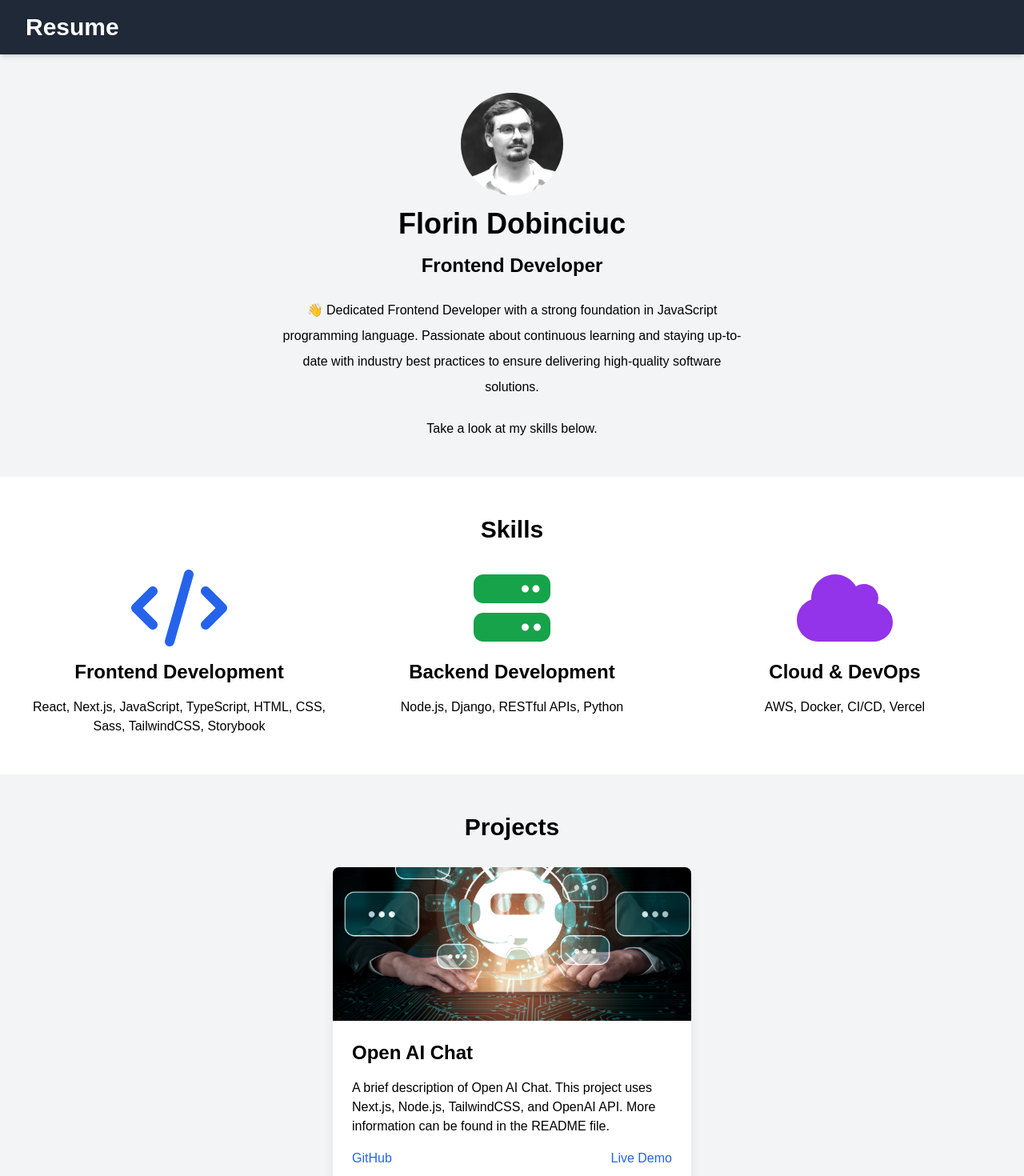
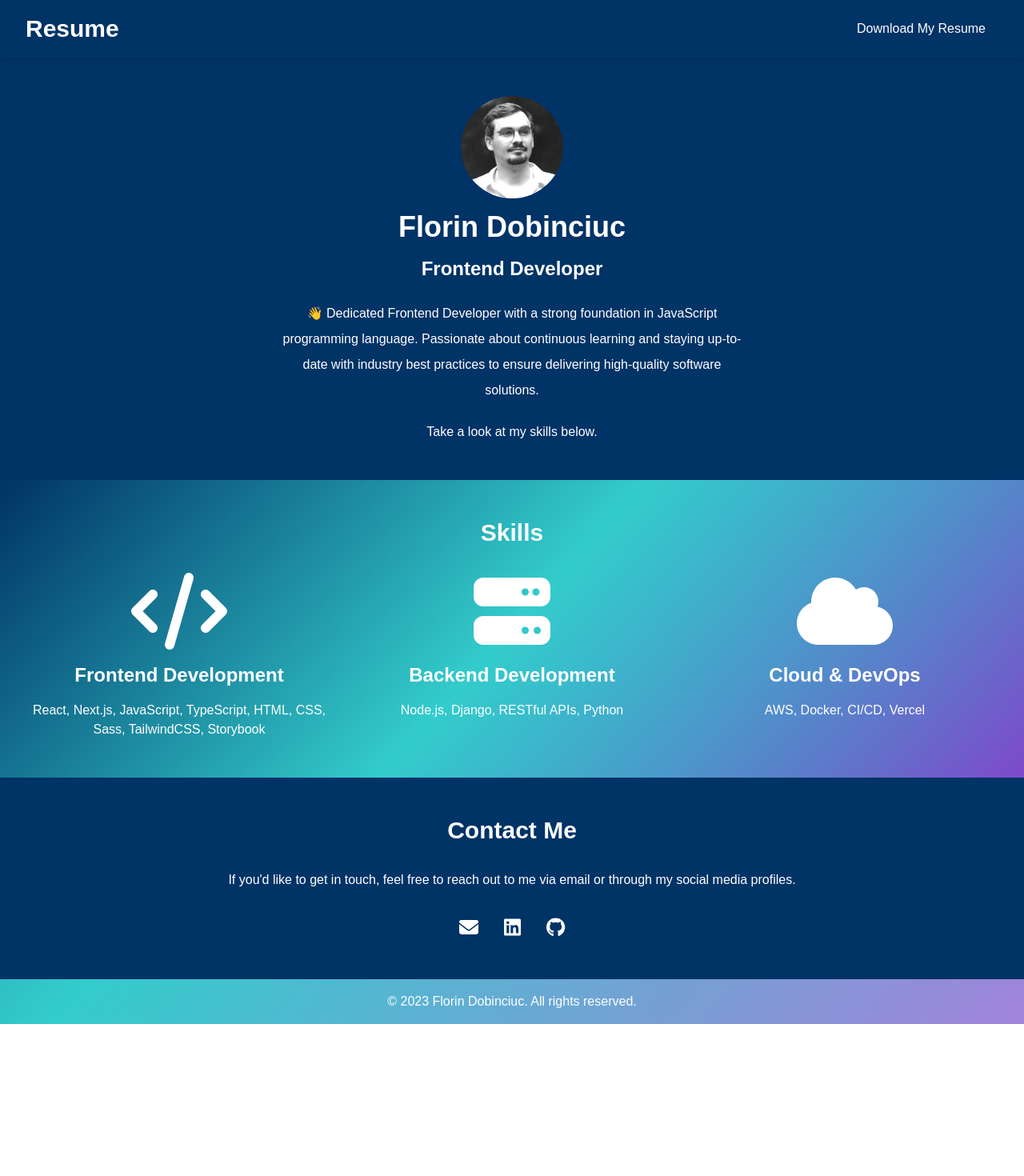
Before and after one commit to HustleCoding/my-portfolio, a Next.js app: page / in a window 1280 px wide. Shown: the top 1470 px of the page at 80% size. After the commit the page ends 1280 px from the top, so only its background shows below. Built offline with nearby package versions, Linux system fonts and the light colour scheme.

Commit message:
Change the layout and add new functionalities

```diff
--- a/components/Contact.tsx
+++ b/components/Contact.tsx
@@ -1,11 +1,17 @@
 import React from "react";
+import { motion } from "framer-motion";
 import { FontAwesomeIcon } from "@fortawesome/react-fontawesome";
 import { faEnvelope } from "@fortawesome/free-solid-svg-icons";
 import { faGithub, faLinkedin } from "@fortawesome/free-brands-svg-icons";
 
 const Contact: React.FC = () => {
+  const iconVariants = {
+    hover: { scale: 1.2, color: "#ffcc00" },
+    initial: { scale: 1, color: "#FFFFFF" },
+  };
+
   return (
-    <section className="py-12 bg-gray-800 text-white">
+    <section className="py-12 bg-blue-dark text-white">
       <div className="max-w-7xl mx-auto px-4 sm:px-6 lg:px-8">
         <h2 className="text-3xl font-bold text-center mb-8">Contact Me</h2>
         <p className="text-center mb-8">
@@ -13,28 +19,39 @@ const Contact: React.FC = () => {
           or through my social media profiles.
         </p>
         <div className="text-center">
-          <a
+          <motion.a
             href="mailto:florin.dobinciuc@learninglab.cloud"
             className="text-gray-300 hover:text-gray-100 text-2xl px-4"
+            variants={iconVariants}
+            whileHover="hover"
+            initial="initial"
           >
             <FontAwesomeIcon icon={faEnvelope} />
-          </a>
-          <a
+          </motion.a>
+
+          <motion.a
             href="https://www.linkedin.com/in/florin-dobinciuc-57a6121aa/"
             className="text-gray-300 hover:text-gray-100 text-2xl px-4"
             target="_blank"
             rel="noopener noreferrer"
+            variants={iconVariants}
+            whileHover="hover"
+            initial="initial"
           >
             <FontAwesomeIcon icon={faLinkedin} />
-          </a>
-          <a
+          </motion.a>
+
+          <motion.a
             href="https://github.com/FlorinDobinciuc"
             className="text-gray-300 hover:text-gray-100 text-2xl px-4"
             target="_blank"
             rel="noopener noreferrer"
+            variants={iconVariants}
+            whileHover="hover"
+            initial="initial"
           >
             <FontAwesomeIcon icon={faGithub} />
-          </a>
+          </motion.a>
         </div>
       </div>
     </section>
--- /dev/null
+++ b/components/DownloadButton.tsx
@@ -0,0 +1,17 @@
+import { motion } from "framer-motion";
+
+function DownloadButton() {
+  return (
+    <motion.a
+      href="/FlorinDobinciucResume.pdf"
+      download="Florin-Dobinciuc-Resume.pdf"
+      className="download-btn"
+      whileHover={{ scale: 1.05 }}
+      whileTap={{ scale: 0.95 }}
+    >
+      Download My Resume
+    </motion.a>
+  );
+}
+
+export default DownloadButton;
--- a/components/Footer.tsx
+++ b/components/Footer.tsx
@@ -2,9 +2,9 @@ import React from "react";
 
 const Footer: React.FC = () => {
   return (
-    <footer className="bg-white shadow-md">
+    <footer className="bg-cyan-light shadow-md">
       <div className="max-w-7xl mx-auto py-4 px-4 sm:px-6 lg:px-8">
-        <p className="text-center text-gray-600">
+        <p className="text-center text-white">
           &copy; {new Date().getFullYear()} Florin Dobinciuc. All rights
           reserved.
         </p>
--- a/components/Header.tsx
+++ b/components/Header.tsx
@@ -1,10 +1,12 @@
 import React from "react";
+import DownloadButton from "./DownloadButton";
 
 const Header: React.FC = () => {
   return (
-    <header className="bg-gray-800 text-white shadow-md">
-      <div className="max-w-7xl mx-auto py-4 px-4 sm:px-6 lg:px-8">
+    <header className="bg-blue-dark text-white shadow-md">
+      <div className="max-w-7xl mx-auto py-4 px-4 sm:px-6 lg:px-8 flex justify-between items-center">
         <h1 className="text-3xl font-bold">Resume</h1>
+        <DownloadButton />
       </div>
     </header>
   );
--- a/components/Introduction.tsx
+++ b/components/Introduction.tsx
@@ -1,5 +1,5 @@
 import React from "react";
-import { motion } from 'framer-motion';
+import { motion } from "framer-motion";
 
 const Introduction: React.FC = () => {
   const variants = {
@@ -9,7 +9,7 @@ const Introduction: React.FC = () => {
 
   return (
     <motion.section
-            className="py-12 px-4 text-center"
+      className="py-12 px-4 text-center bg-blue-dark text-white"
       initial="hidden"
       animate="visible"
       variants={variants}
@@ -23,11 +23,15 @@ const Introduction: React.FC = () => {
         animate={{ opacity: 1 }}
         transition={{ ease: "easeInOut", duration: 1, delay: 0.5 }}
       />
-            <h2 className="text-4xl font-bold mb-4">Florin Dobinciuc</h2>
-            <h3 className="text-2xl font-semibold mb-6">Frontend Developer</h3>
-            <p className="leading-loose max-w-xl mx-auto">
-                👋 Dedicated Frontend Developer with a strong foundation in JavaScript programming language.
-                Passionate about continuous learning and staying up-to-date with industry best practices to ensure delivering high-quality software solutions.
+      <h2 className="text-4xl font-bold mb-4 text-white">Florin Dobinciuc</h2>
+      <h3 className="text-2xl font-semibold mb-6 text-white">
+        Frontend Developer
+      </h3>
+      <p className="leading-loose max-w-xl mx-auto text-white">
+        👋 Dedicated Frontend Developer with a strong foundation in JavaScript
+        programming language. Passionate about continuous learning and staying
+        up-to-date with industry best practices to ensure delivering
+        high-quality software solutions.
       </p>
       <br />
       <p>Take a look at my skills below.</p>
--- a/components/Projects.tsx
+++ b/components/Projects.tsx
@@ -2,11 +2,13 @@ import React from "react";
 
 const Projects: React.FC = () => {
   return (
-    <section className="py-12">
+    <section className="py-12 bg-cyan-light text-blue-dark">
       <div className="max-w-7xl mx-auto px-4 sm:px-6 lg:px-8">
-        <h2 className="text-3xl font-bold text-center mb-8">Projects</h2>
+        <h2 className="text-3xl font-bold text-center mb-8 text-blue-dark">
+          Projects
+        </h2>
         <div className="flex justify-center">
-          <div className="bg-white shadow-lg rounded-lg w-full max-w-md">
+          <div className="bg-white shadow-lg rounded-lg w-full max-w-md shadow-33cccc">
             <img
               src="/ai.png"
               alt="Project 1"
@@ -14,7 +16,7 @@ const Projects: React.FC = () => {
             />
             <div className="p-6">
               <h3 className="text-2xl font-semibold mb-4">Open AI Chat</h3>
-              <p>
+              <p className="text-blue-dark">
                 A brief description of Open AI Chat. This project uses Next.js,
                 Node.js, TailwindCSS, and OpenAI API. More information can be
                 found in the README file.
--- a/components/Skills.tsx
+++ b/components/Skills.tsx
@@ -1,44 +1,76 @@
 import React from "react";
 import { FontAwesomeIcon } from "@fortawesome/react-fontawesome";
+import { motion } from "framer-motion";
 import { faCode, faServer, faCloud } from "@fortawesome/free-solid-svg-icons";
 
 const Skills: React.FC = () => {
+  const iconVariants = {
+    hover: { scale: 1.1, y: -10 },
+    initial: { scale: 1, y: 0 },
+  };
+
   return (
-    <section className="py-12 bg-white">
+    <section className="py-12 dynamic-gradient">
       <div className="max-w-7xl mx-auto px-4 sm:px-6 lg:px-8">
-        <h2 className="text-3xl font-bold text-center mb-8">Skills</h2>
+        <h2 className="text-3xl font-bold text-center mb-8 text-white">
+          Skills
+        </h2>
         <div className="grid grid-cols-1 gap-8 md:grid-cols-2 lg:grid-cols-3">
           <div className="text-center">
+            <motion.div
+              variants={iconVariants}
+              whileHover="hover"
+              initial="initial"
+            >
               <FontAwesomeIcon
                 icon={faCode}
                 size="6x"
-              className="mb-4 text-blue-600"
+                className="mb-4 text-white"
               />
-            <h3 className="text-2xl font-semibold mb-4">
+            </motion.div>
+            <h3 className="text-2xl font-semibold mb-4 text-white">
               Frontend Development
             </h3>
-            <p>
+            <p className="text-white">
               React, Next.js, JavaScript, TypeScript, HTML, CSS, Sass,
               TailwindCSS, Storybook
             </p>
           </div>
+
           <div className="text-center">
+            <motion.div
+              variants={iconVariants}
+              whileHover="hover"
+              initial="initial"
+            >
               <FontAwesomeIcon
                 icon={faServer}
                 size="6x"
-              className="mb-4 text-green-600"
+                className="mb-4 text-white"
               />
-            <h3 className="text-2xl font-semibold mb-4">Backend Development</h3>
-            <p>Node.js, Django, RESTful APIs, Python</p>
+            </motion.div>
+            <h3 className="text-2xl font-semibold mb-4 text-white">
+              Backend Development
+            </h3>
+            <p className="text-white">Node.js, Django, RESTful APIs, Python</p>
           </div>
+
           <div className="text-center">
+            <motion.div
+              variants={iconVariants}
+              whileHover="hover"
+              initial="initial"
+            >
               <FontAwesomeIcon
                 icon={faCloud}
                 size="6x"
-              className="mb-4 text-purple-600"
+                className="mb-4 text-white"
               />
-            <h3 className="text-2xl font-semibold mb-4">Cloud & DevOps</h3>
-            <p>AWS, Docker, CI/CD, Vercel</p>
+            </motion.div>
+            <h3 className="text-2xl font-semibold mb-4 text-white">
+              Cloud & DevOps
+            </h3>
+            <p className="text-white">AWS, Docker, CI/CD, Vercel</p>
           </div>
         </div>
       </div>
--- a/package.json
+++ b/package.json
@@ -17,6 +17,7 @@
     "postcss": "^8.4.21",
     "react": "^18.2.0",
     "react-dom": "^18.2.0",
+    "react-parallax": "^3.5.1",
     "tailwindcss": "^3.2.7"
   },
   "devDependencies": {
--- a/pages/index.tsx
+++ b/pages/index.tsx
@@ -8,7 +8,7 @@ import Projects from "../components/Projects";
 
 export default function Home() {
   return (
-    <div className="bg-gray-100 min-h-screen">
+    <div className="bg-gray-100 min-h-screen dynamic-gradient">
       <Head>
         <title>Florin Dobinciuc | Resume</title>
         <link rel="icon" href="/favicon.svg" />
@@ -16,7 +16,7 @@ export default function Home() {
       <Header />
       <Introduction />
       <Skills />
-      <Projects />
+      {/*<Projects />*/}
       <Contact />
       <Footer />
     </div>
--- a/styles/globals.css
+++ b/styles/globals.css
@@ -1,3 +1,58 @@
 @import 'tailwindcss/base';
 @import 'tailwindcss/components';
 @import 'tailwindcss/utilities';
+
+.dynamic-gradient {
+    background: linear-gradient(132deg, #003366, #33cccc, rgba(111, 19, 192, 0.56));
+    animation: gradient 5s ease infinite;
+}
+
+@keyframes gradient {
+    0% {
+        background-position: 0 50%;
+    }
+    50% {
+        background-position: 100% 50%;
+    }
+    100% {
+        background-position: 0 50%;
+    }
+}
+
+.bg-blue-dark {
+    background-color: #003366;
+}
+
+.bg-cyan-light {
+    background-color: rgba(51, 204, 204, 0.1);
+}
+
+a, button {
+    transition: font-size 0.3s ease;
+}
+
+a:hover, button:hover {
+    font-size: 1.1em;
+}
+
+header {
+    position: sticky;
+    top: 0;
+    z-index: 10;
+}
+
+.download-btn {
+    display: inline-block;
+    padding: 8px 16px;
+    background-color: #003366;
+    color: #ffffff;
+    border-radius: 4px;
+    border: none;
+    text-decoration: none;
+    transition: background-color 0.3s ease;
+}
+
+.download-btn:hover {
+    background: linear-gradient(132deg, #003366, #33cccc, rgba(111, 19, 192, 0.56));
+    animation: gradient 5s ease infinite;
+}
--- a/tailwind.config.js
+++ b/tailwind.config.js
@@ -9,6 +9,9 @@ module.exports = {
     extend: {
       colors: {
         main: "#216d46",
+        offWhite: "#FAFAFA",
+        lightGray: "#D3D3D3",
+        platinum: "#E5E4E2",
       },
       fontFamily: {
         sans: ["Graphik", "sans-serif"],
```
Also changed, not shown: 2 other files (tests, documents, lock files or other folders). Lines whose indentation alone changed are shown as unchanged.
